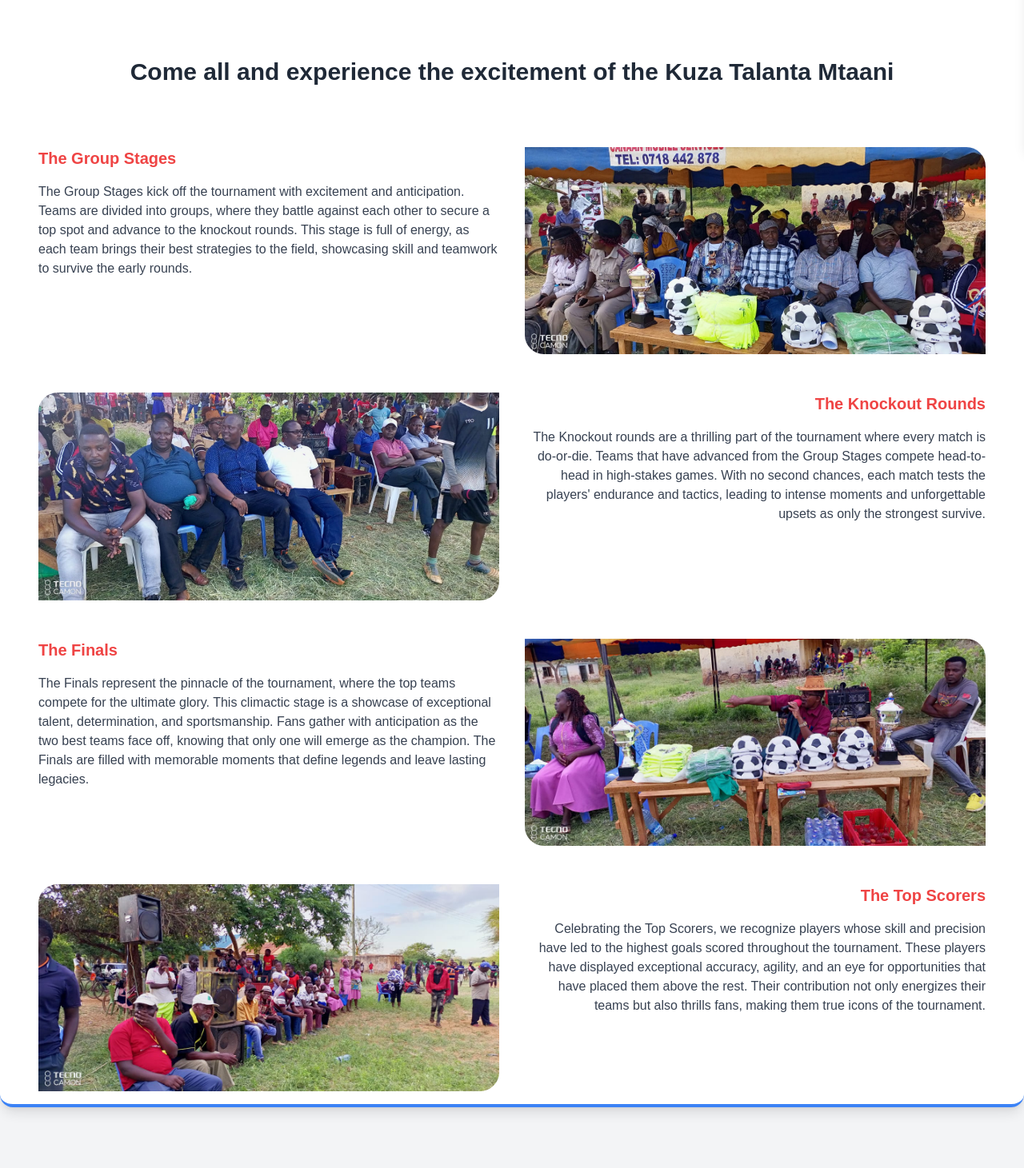
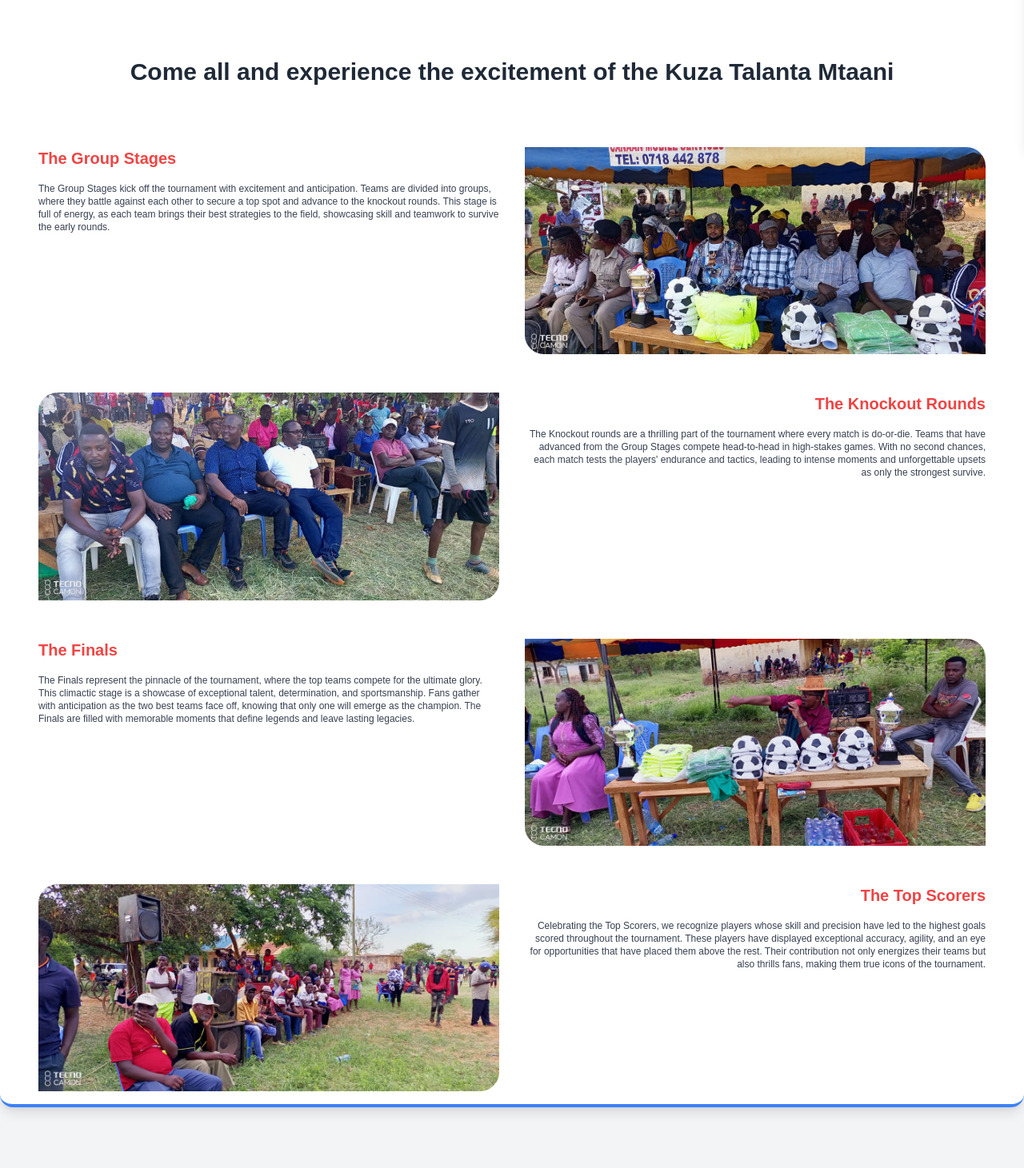
Before and after one commit to Richardkyalo/talanta-mtaani, a Next.js app: page / in a window 1280 px wide. Shown: the part 614-2075 px from the top of the page at 80% size. Built offline with nearby package versions, Linux system fonts and the light colour scheme; grey boxes are pictures that could not be loaded.

Commit message:
fixtures

```diff
--- a/components/Home/search/Search.js
+++ b/components/Home/search/Search.js
@@ -29,7 +29,7 @@ const FootballTournamentSearch = () => {
               </div>
               <div className="p-4 w-full md:w-1/2 flex flex-col items-start">
                 <h4 className="text-xl font-semibold mb-4 text-red-500">The Group Stages</h4>
-                <p className="text-gray-700 text-left">
+                <p className="text-gray-700 text-xs text-left">
                   The Group Stages kick off the tournament with excitement and anticipation. Teams are divided into groups, where they
                   battle against each other to secure a top spot and advance to the knockout rounds. This stage is full of energy, as each team brings their best
                   strategies to the field, showcasing skill and teamwork to survive the early rounds.
@@ -44,7 +44,7 @@ const FootballTournamentSearch = () => {
               </div>
               <div className="p-4 w-full md:w-1/2 flex flex-col items-end">
                 <h4 className="text-xl font-semibold mb-4 text-red-500">The Knockout Rounds</h4>
-                <p className="text-gray-700 text-right">
+                <p className="text-gray-700 text-xs text-right">
                   The Knockout rounds are a thrilling part of the tournament where every match is do-or-die.
                   Teams that have advanced from the Group Stages compete head-to-head in high-stakes games.
                   With no second chances, each match tests the players&apos; endurance and tactics,
@@ -60,7 +60,7 @@ const FootballTournamentSearch = () => {
               </div>
               <div className="p-4 w-full md:w-1/2 flex flex-col items-start">
                 <h4 className="text-xl font-semibold mb-4 text-red-500">The Finals</h4>
-                <p className="text-gray-700 text-left">
+                <p className="text-gray-700 text-xs text-left">
                   The Finals represent the pinnacle of the tournament, where the top teams compete
                   for the ultimate glory. This climactic stage is a showcase of exceptional talent,
                   determination, and sportsmanship. Fans gather with anticipation as
@@ -77,7 +77,7 @@ const FootballTournamentSearch = () => {
               </div>
               <div className="p-4 w-full md:w-1/2 flex flex-col items-end">
                 <h4 className="text-xl font-semibold mb-4 text-red-500">The Top Scorers</h4>
-                <p className="text-gray-700 text-right">
+                <p className="text-gray-700 text-xs text-right">
                   Celebrating the Top Scorers, we recognize players whose skill and precision have
                   led to the highest goals scored throughout the tournament. These players have displayed
                   exceptional accuracy, agility, and an eye for opportunities that have placed them above
```
